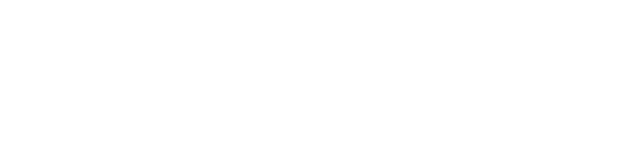
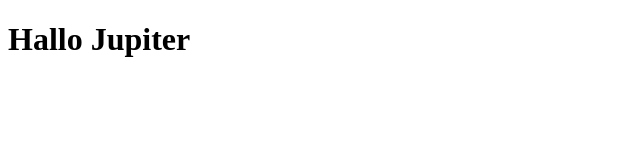
Before and after one commit to almsk/my_website3, a plain HTML site: page index.html in a window 1280 px wide. Shown: the whole page, without its empty margins (0-640 px from the left). Drawn offline with Linux system fonts and the light colour scheme.

Commit message:
adding link with style.css in index.html amd h1 line

```diff
--- a/index.html
+++ b/index.html
@@ -1,5 +1,6 @@
 <!DOCTYPE html>
 <html lang="en">
+<link rel="stylescheet" href="style.css">
 <head>
     <meta charset="UTF-8">
     <meta name="viewport" content="width=device-width, initial-scale=1.0">
@@ -7,6 +8,6 @@
     <title>Meine 2. Website - mit git versioniert</title>
 </head>
 <body>
-
+    <h1>Hallo Jupiter</h1>
 </body>
 </html>
--- a/style.css
+++ b/style.css
@@ -4,5 +4,5 @@ body, html {
 }
 
 h1 {
-	color: blue;
+	color: red;
 }
```
